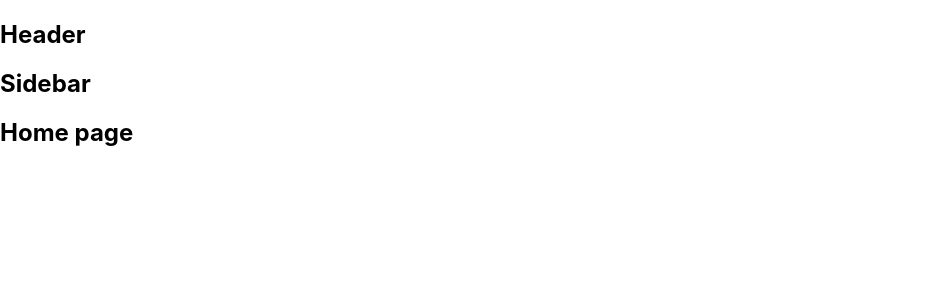
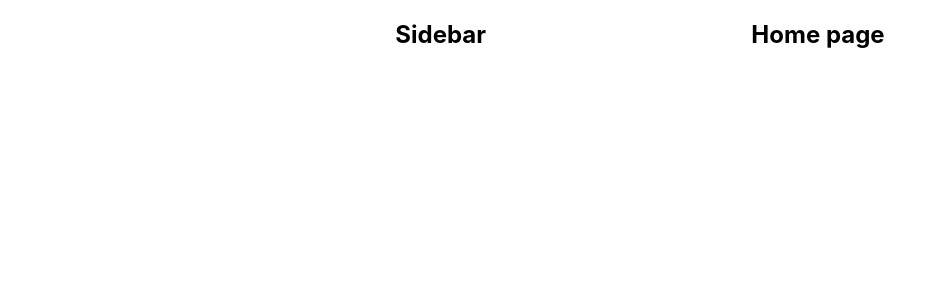
Before and after one commit to KhangArt1906/tiktok-ui, a React (Create React App) app: page / in a window 1280 px wide. Shown: the top 300 px of the page, without its empty margins (0-946 px from the left). Built offline with nearby package versions, Linux system fonts and the light colour scheme; the HTML template or start-up script is replaced by a standard one.

Commit message:
Dựng khung Layout mặc định

```diff
--- a/package.json
+++ b/package.json
@@ -6,6 +6,7 @@
     "@testing-library/jest-dom": "^5.16.5",
     "@testing-library/react": "^13.4.0",
     "@testing-library/user-event": "^13.5.0",
+    "classnames": "^2.3.2",
     "normalize.css": "^8.0.1",
     "react": "^18.2.0",
     "react-dom": "^18.2.0",
--- a/src/components/GlobalStyles/GlobalStyles.scss
+++ b/src/components/GlobalStyles/GlobalStyles.scss
@@ -3,9 +3,16 @@
 
 :root {
   --primary: #fe2c55;
+
+
+  //Default layout
+  --default-layout-header-height: 60px;
+  --default-layout-width: 1150px;
 }
 
 * {
+  margin: 0;
+  padding: 0;
   box-sizing: border-box;
 }
 
--- /dev/null
+++ b/src/components/Layout/DefaultLayout/DefaultLayout.module.scss
@@ -0,0 +1,15 @@
+.wrapper{
+    display: flex;
+    flex-direction: column;
+    align-items: center;
+}
+
+.container{
+    width: var(--default-layout-width);
+    display: flex;
+}
+
+.content{
+    flex: 1;
+    height: 1000px;
+}
--- /dev/null
+++ b/src/components/Layout/DefaultLayout/Sidebar/Sidebar.module.scss
@@ -0,0 +1,4 @@
+.wrapper{
+    width: 356px;
+
+}
--- a/src/components/Layout/DefaultLayout/Sidebar/index.js
+++ b/src/components/Layout/DefaultLayout/Sidebar/index.js
@@ -1,5 +1,13 @@
+import classNames from 'classnames/bind';
+import styles from './Sidebar.module.scss'
+
+const cx = classNames.bind(styles)
+
+
 function Sidebar() {
-  return <h2>Sidebar</h2>;
+  return <aside className={cx('wrapper')}>
+      <h2>Sidebar</h2>
+  </aside>
 }
 
 export default Sidebar;
--- a/src/components/Layout/DefaultLayout/index.js
+++ b/src/components/Layout/DefaultLayout/index.js
@@ -1,14 +1,19 @@
-import Header from "~/components/Layout/components/Header";
+import classNames from "classnames/bind";
+import Header from '~/components/Layout/components/Header'
+import styles from './DefaultLayout.module.scss'
 import Sidebar from "./Sidebar";
+
+
+const cx = classNames.bind(styles)
 
 
 function DefaultLayout({ children }) {
   return (
-      <div>
+      <div className={cx('wrapper')}>
         <Header/>
-        <div className="container">
+        <div className={cx('container')}>
           <Sidebar/>
-          <div className="content">
+          <div className={cx('content')}>
             {children}
           </div>
         </div>
--- a/src/components/Layout/HeaderOnly/index.js
+++ b/src/components/Layout/HeaderOnly/index.js
@@ -1,7 +1,7 @@
 import Header from "~/components/Layout/components/Header";
 
 
-function DefaultLayout({ children }) {
+function HeaderOnly({ children }) {
   return (
       <div>
         <Header/>
@@ -16,4 +16,4 @@
 }
 
 
-export default DefaultLayout;
+export default HeaderOnly;
--- /dev/null
+++ b/src/components/Layout/components/Header/Header.module.scss
@@ -0,0 +1,13 @@
+.wrapper{
+    width: 100%;
+    height: var(--default-layout-header-height);
+    box-shadow: 0px 1px 1px rgba(0 0 0 / 12%);
+    display: flex;
+    justify-content: center;
+}
+
+.inner{
+    height: 100%;
+    width: var(--default-layout-width);
+
+}
--- a/src/components/Layout/components/Header/index.js
+++ b/src/components/Layout/components/Header/index.js
@@ -1,5 +1,16 @@
+import classNames from 'classnames/bind';
+import styles from './Header.module.scss'
+
+const cx = classNames.bind(styles)
+
 function Header() {
-    return <h2>Header</h2>;
+    return <header className={cx('wrapper')}>
+    <div className={cx('inner')}>
+        {/* Logo */}
+
+
+    </div>
+    </header>;
 }
 
 export default Header;
```
Also changed, not shown: 1 other file (tests, documents, lock files or other folders).
